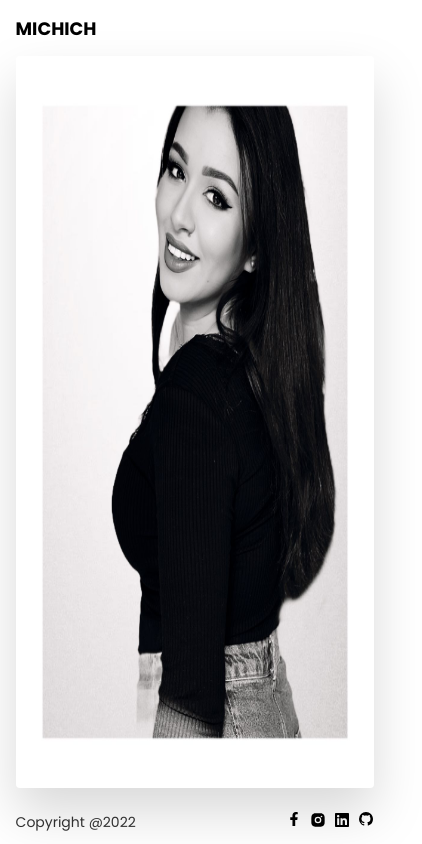
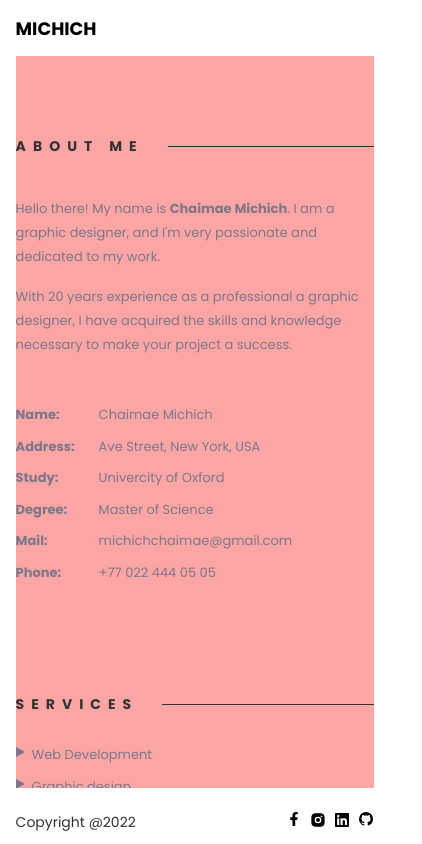
Before and after one commit to Chima20-art/portfolio-v2, a Next.js app: page /about in a window 390 px wide. Shown: the whole page, 422 px wide, since content can reach past the window. Built offline with nearby package versions, Linux system fonts and the light colour scheme.

Commit message:
fixes for mobile

```diff
--- a/pages/_app.js
+++ b/pages/_app.js
@@ -16,22 +16,22 @@ function MyApp({ Component, pageProps, router }) {
     }, [])
 
     return (
-        <div className="relative w-full h-screen mx-auto flex flex-col  text-grey ">
+        <div className="w-screen px-[4%]  mx-auto w-full h-screen mx-auto flex flex-col scrollbar-hide  text-grey ">
             {loading && <Loading />}
-            <div className="w-[92%]  mx-auto">
-                <Header />
-            </div>
-            <div className="w-[92%]  mx-auto flex flex-1 h-[calc(100vh_-_112px)]  gap-4 ">
+
+            <Header />
+
+            <div className="w-full   flex flex-1 h-[calc(100vh_-_112px)]  gap-12 scrollbar-hide ">
                 <img
                     src="/portrait.jpeg"
                     alt="mainImg"
-                    className="w-[420px]   rounded drop-shadow-2xl "
+                    className="hidden w-fit lg:w-[400px] xl:w-fit  lg:flex  object-contain lg:object-cover xl:object-contain h-full bg-red-300 rounded drop-shadow-2xl "
                 />
 
                 <AnimatePresence mode="wait" initial={false}>
                     <motion.div
                         key={router.asPath}
-                        className="  flex-1  overflow-y-scroll	 pl-8 scrollbar-hide	  "
+                        className="w-full flex-1  overflow-scroll scrollbar-hide	  "
                         style={{
                             originX: '0%',
                             originY: '50%',
@@ -60,9 +60,8 @@ function MyApp({ Component, pageProps, router }) {
                     </motion.div>
                 </AnimatePresence>
             </div>
-            <div className="w-[92%]  mx-auto">
-                <Footer />
-            </div>
+
+            <Footer />
         </div>
     )
 }
--- a/pages/about.js
+++ b/pages/about.js
@@ -3,7 +3,7 @@ import Header from '../components/header'
 
 export default function About() {
     return (
-        <div className=" text-grey   flex flex-col justify-between">
+        <div className="w-full bg-red-300 text-grey   flex flex-col justify-between">
             <div className="w-full  flex ">
                 <div className="flex flex-col ">
                     <div className="flex flex-col   w-full pt-20  h-fit">
@@ -13,8 +13,8 @@ export default function About() {
                             </p>
                             <span className="bg-grey  w-full flex-1 h-[1px]" />
                         </div>
-                        <div className="flex  w-full justify-between  h-fit ">
-                            <div className=" w-[45%] text-lightGrey text-[13px] tracking-normal font-normal   leading-6 ">
+                        <div className="flex flex-col xl:flex-row gap-8  w-full justify-between  h-fit ">
+                            <div className=" flex-1 text-lightGrey text-[13px] tracking-normal font-normal   leading-6 ">
                                 <p className="my-4">
                                     Hello there! My name is{' '}
                                     <span className="font-bold">
@@ -30,7 +30,7 @@ export default function About() {
                                     a success.
                                 </p>
                             </div>
-                            <div className=" w-[45%]  flex text-lightGrey  text-[13px]   ">
+                            <div className=" flex-1  flex text-lightGrey  text-[13px]   ">
                                 <p className="font-bold  flex flex-col  text-[13px]   py-4  gap-3">
                                     <span>Name:</span>
                                     <span>Address:</span>
@@ -50,8 +50,8 @@ export default function About() {
                             </div>
                         </div>
                     </div>
-                    <div className="flex w-full pt-24  h-fit justify-between ">
-                        <div className=" w-[45%] flex flex-col">
+                    <div className="flex flex-col xl:flex-row w-full gap-8 pt-24  h-fit justify-between ">
+                        <div className="flex-1 flex flex-col">
                             <div className="flex w-full items-center mb-6   ">
                                 <p className="text-grey font-[700] text-[14px] uppercase tracking-[7px] mr-6 ">
                                     services
@@ -81,7 +81,7 @@ export default function About() {
                                 </li>
                             </ul>
                         </div>
-                        <div className=" w-[45%] flex flex-col ">
+                        <div className="flex-1 flex flex-col ">
                             <div className="flex w-full items-center mb-6  ">
                                 <p className="text-grey font-[700] text-[14px] uppercase tracking-[7px] mr-6  ">
                                     interests
```
